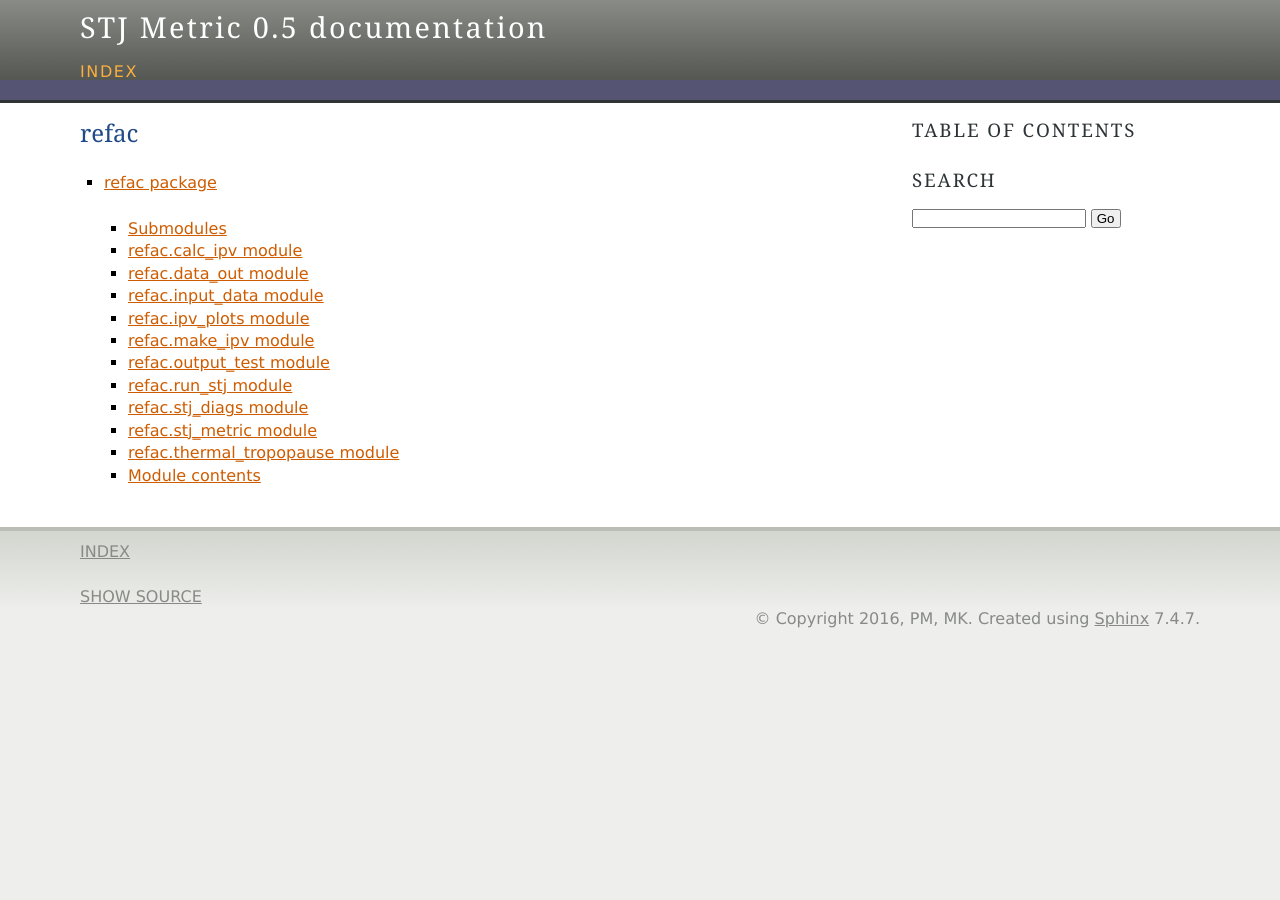
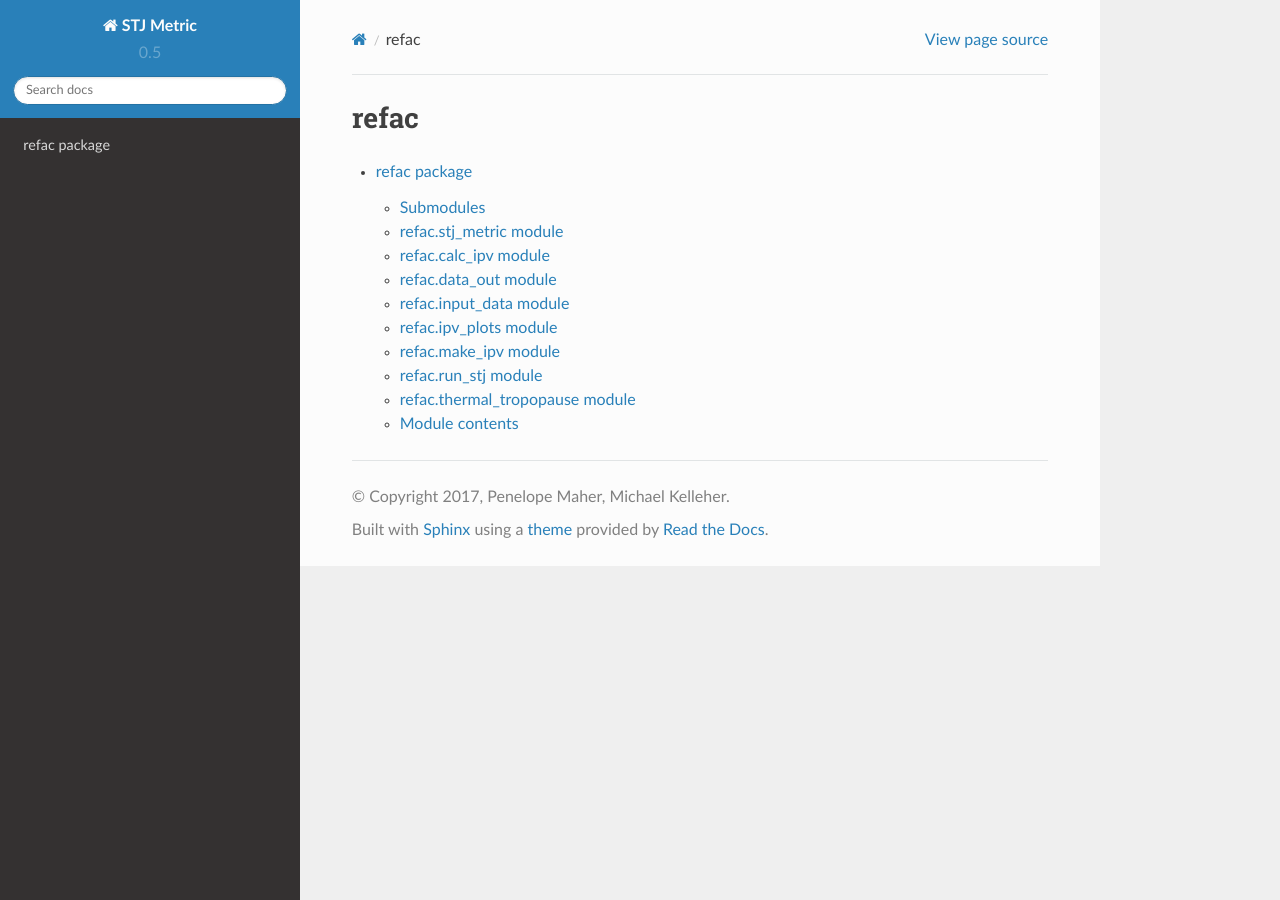
Before and after one commit to mkstratos/stj_pv, a Sphinx documentation site: the page built from STJ_PV/refac/doc/modules.rst, in a window 1280 px wide. Built offline with Sphinx 7.4.7 and the Read the Docs theme 2.0.0, drawn with Linux system fonts in a browser that asks for light colours.

Commit message:
Updates conf with new theme, corrects path for imports

```diff
--- a/STJ_PV/refac/doc/conf.py
+++ b/STJ_PV/refac/doc/conf.py
@@ -20,6 +20,7 @@
 import os
 import sys
 sys.path.insert(0, os.path.abspath('../../'))
+sys.path.insert(0, os.path.abspath('../'))
 
 # -- General configuration ------------------------------------------------
 
@@ -61,8 +62,8 @@
 
 # General information about the project.
 project = 'STJ Metric'
-copyright = '2016, PM, MK'
-author = 'PM, MK'
+copyright = '2017, Penelope Maher, Michael Kelleher'
+author = 'Penelope Maher, Michael Kelleher'
 
 # The version info for the project you're documenting, acts as replacement for
 # |version| and |release|, also used in various other places throughout the
@@ -132,7 +133,8 @@
 # a list of builtin themes.
 #
 #html_theme = 'nature'
-html_theme = 'agogo'
+#html_theme = 'agogo'
+html_theme = 'sphinx_rtd_theme'
 
 # Theme options are theme-specific and customize the look and feel of a theme
 # further.  For a list of options available for each theme, see the
@@ -273,7 +275,7 @@
 #  author, documentclass [howto, manual, or own class]).
 latex_documents = [
     (master_doc, 'STJMetric.tex', 'STJ Metric Documentation',
-     'PM, MK', 'manual'),
+     'Penelope Maher, Michael Kelleher', 'manual'),
 ]
 
 # The name of an image file (relative to this directory) to place at the top of
--- a/STJ_PV/refac/doc/index.rst
+++ b/STJ_PV/refac/doc/index.rst
@@ -5,13 +5,15 @@
 
 Welcome to STJ Metric's documentation!
 ======================================
+This is a project to locate the Subtropical Jet, mainly using the gradient of the
+dynamical tropopause (PV == 2PVU).
 
 Contents:
 
 .. toctree::
-   :maxdepth: 2
+    :maxdepth: 2
 
-
+    refac
 
 Indices and tables
 ==================
--- a/STJ_PV/refac/doc/refac.rst
+++ b/STJ_PV/refac/doc/refac.rst
@@ -44,32 +52,10 @@
     :undoc-members:
     :show-inheritance:
 
-refac.output_test module
-------------------------
-
-.. automodule:: refac.output_test
-    :members:
-    :undoc-members:
-    :show-inheritance:
-
 refac.run_stj module
 --------------------
 
 .. automodule:: refac.run_stj
-    :members:
-
-refac.stj_diags module
-----------------------
-
-.. automodule:: refac.stj_diags
-    :members:
-    :undoc-members:
-    :show-inheritance:
-
-refac.stj_metric module
------------------------
-
-.. automodule:: refac.stj_metric
     :members:
     :undoc-members:
     :show-inheritance:
@@ -82,7 +68,6 @@
     :undoc-members:
     :show-inheritance:
 
-
 Module contents
 ---------------
 
```
Also changed, not shown: other parts of STJ_PV/refac/doc/refac.rst (+8 -0 lines).
